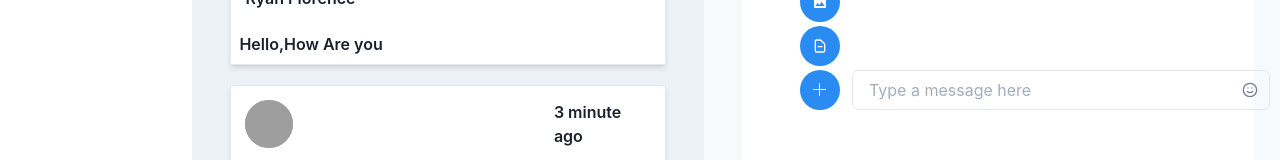
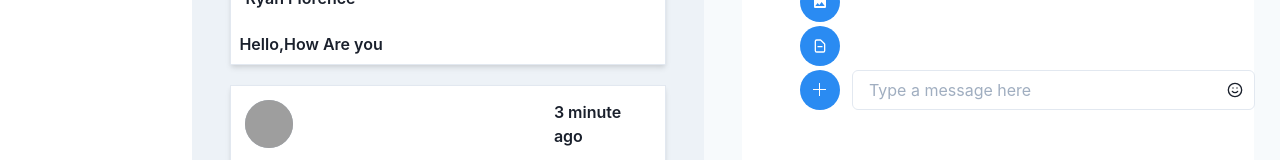
Before and after one commit to BENCYPHILIP/ChatApp, a React (Create React App) app: page /dashboard in a window 1280 px wide. Shown: the part 502-662 px from the top of the page. Built offline with nearby package versions, Linux system fonts and the light colour scheme; grey boxes are pictures that could not be loaded.

Commit message:
chat message section design change

```diff
--- a/src/components/Messages.tsx
+++ b/src/components/Messages.tsx
@@ -74,7 +74,7 @@ const Messages =()=>{
 
 
 
-          <Box style={{  position: "absolute",width: "470px",height: "80px",left: "800px",top: "440px"}}>
+          <Box style={{  position: "absolute",width: "455px",height: "80px",left: "800px",top: "440px"}}>
             <Flex>
             <Circle size="40px" bg="#2A8BF2" color="white">
                 <Icon as={BsFilm} />
@@ -100,11 +100,7 @@ const Messages =()=>{
               />
             </Circle>
             <Input type="text" placeholder="Type a message here" ml={3} />
-            <InputRightElement
-              children={<Icon as={FiSmile} />}
-              color="gray.500"
-            />
-
+            <InputRightElement children={<Icon as={FiSmile} />}  />
           </InputGroup>
           </Flex>
 
```
